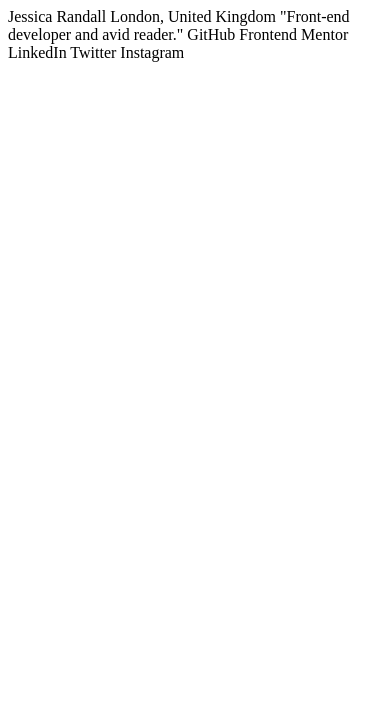
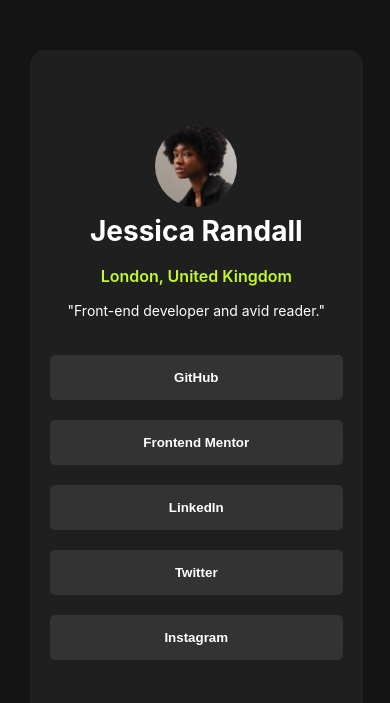
Before and after one commit to ShaunPour/social-links-profile-remake, a plain HTML site: page index.html in a window 390 px wide. Drawn offline with Linux system fonts and the light colour scheme.

Commit message:
Quick one and done project so I did the entire thing here. Some small modifications to the styling for various screen sizes to handle the edge cases that stood out and make it match the design as best I could but most of the design work was done in the initial mobile viewport phase.

```diff
--- /dev/null
+++ b/css/styles.css
@@ -0,0 +1,100 @@
+body {
+    background-color: hsl(0, 0%, 8%);
+    color: hsl(0, 0%, 100%);
+    font-family: "Inter", sans-serif;
+    font-weight: 400;
+}
+
+.container {
+    width: 75vw;
+    height: 80vh;
+    background-color: hsl(0, 0%, 12%);
+    border-radius: 15px;
+    position: absolute;
+    top: 30px;
+    left: 30px;
+}
+
+.profile-image {
+    border-radius: 50%;
+    width: 28%;
+    position: relative;
+    top: 30px;
+}
+
+.profile-details {
+    position: relative;
+    top: 1.3em;
+    font-size: 14px;
+    text-align: center;
+}
+
+.location {
+    color: hsl(75, 94%, 57%);
+    font-weight: 600;
+    font-size: 16px;
+    margin-bottom: 1em;
+}
+
+.bio {
+    font-weight: 400;
+}
+
+.container,.social-links {
+    margin: 20px auto;
+    padding: 20px;
+    display: flex;
+    flex-direction: column;
+    align-items: center;
+    justify-content: center;
+}
+
+.social-links button {
+    margin-bottom: 20px;
+    margin-left: -20px;
+    padding: 15px 10px;
+    border: none;
+    border-radius: 5px;
+    cursor: pointer;
+    width: 75vw;
+    font-weight: 700;
+    background-color: hsl(0, 0%, 20%);
+    color: hsl(0, 0%, 100%);
+}
+
+.social-links button:hover {
+    background-color: hsl(75, 94%, 57%);
+    color: hsl(0, 0%, 8%);
+}
+
+@media (min-width: 768px) {
+    .container {
+        left: 70px;
+    }
+
+    .social-links button {
+        font-size: 18px;
+    }
+}
+
+@media (min-width: 1024px) {
+    .container {
+        left: 100px;
+        top: 80px;
+    }
+
+    .social-links button {
+        width: 65vw;
+    }
+}
+
+@media (min-width: 1440px) {
+    .container {
+        width: 45vw;
+        left: 22em;
+    }
+
+    .social-links button {
+        width: 35vw;
+    }
+}
--- a/index.html
+++ b/index.html
@@ -3,21 +3,28 @@
 <head>
   <meta charset="UTF-8">
   <meta name="viewport" content="width=device-width, initial-scale=1.0"> <!-- displays site properly based on user's device -->
-
+  <link rel="import" href="https://fonts.google.com/specimen/Inter">
+  <link rel="stylesheet" href="css/styles.css">
   <link rel="icon" type="image/png" sizes="32x32" href="./assets/images/favicon-32x32.png">
 
   <title>Frontend Mentor | Social links profile</title>
 </head>
 <body>
+  <div class="container">
+    <img class="profile-image" src="./assets/images/avatar-jessica.jpeg" alt="Profile picture">
+    <div class="profile-details">
+      <h1 class="name">Jessica Randall</h1>
+      <p class="location">London, United Kingdom</p>
+      <p class="bio">"Front-end developer and avid reader."</p>
+    </div>
+    <div class="social-links">
+      <button>GitHub</button>
+      <button>Frontend Mentor</button>
+      <button>LinkedIn</button>
+      <button>Twitter</button>
+      <button>Instagram</button>
 
-  Jessica Randall
-  London, United Kingdom
-  "Front-end developer and avid reader."
-
-  GitHub
-  Frontend Mentor
-  LinkedIn
-  Twitter
-  Instagram
+    </div>
+  </div>
 </body>
 </html>
```
Also changed, not shown: Screenshot/Screenshot.png (added).
